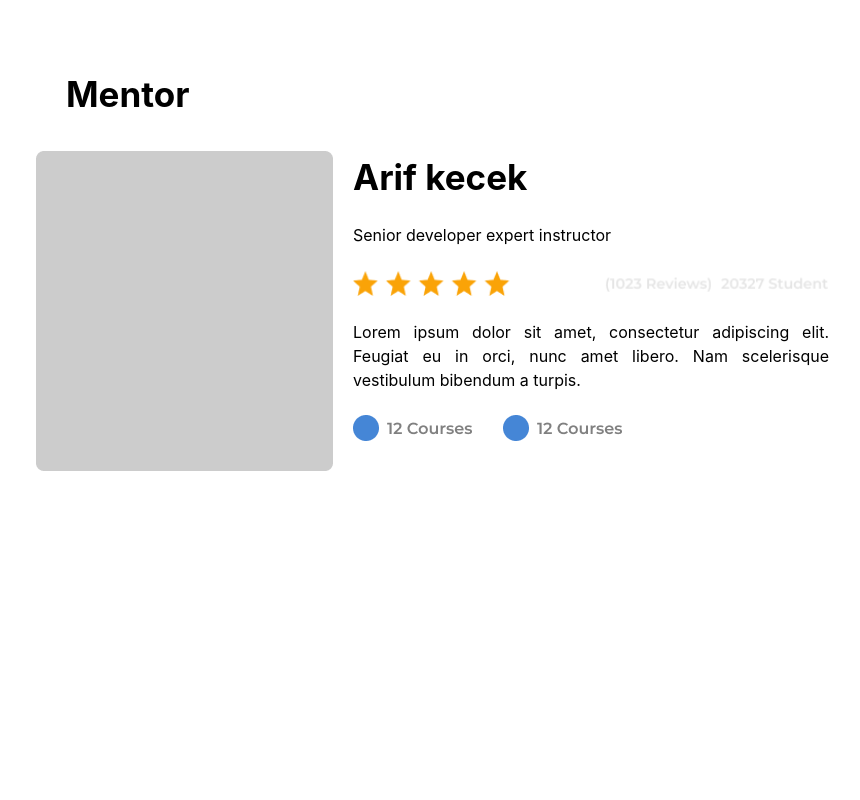
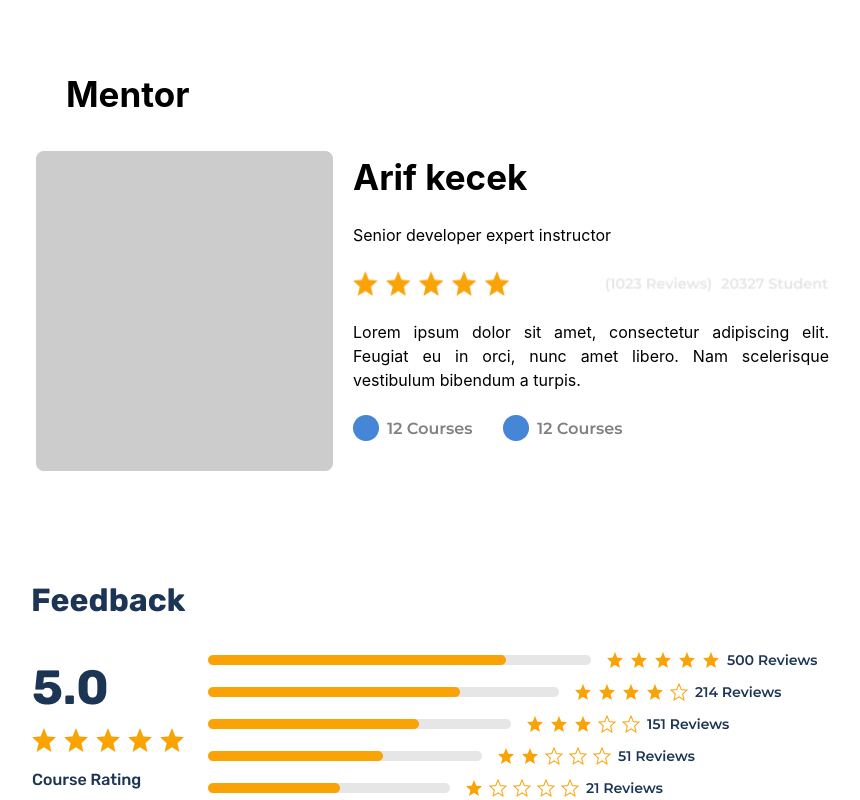
Before and after one commit to ganievabdullo727-web/Lorem-ipsum, a website: page src/Abdullo.html in a window 1280 px wide. Shown: the part 3417-4217 px from the top of the page, without its empty margins (9-869 px from the left). Before the commit the page ends 3893 px from the top, so only its background shows below. Drawn offline with nearby package versions, Linux system fonts and the light colour scheme; files that its build step writes are made by us from their sources.

Commit message:
section6

```diff
--- a/src/Abdullo.html
+++ b/src/Abdullo.html
@@ -402,6 +402,10 @@
       </div>
     </div>
     </section>
+
+    <section class="max-w-300 m-auto mt-[100px]">
+      <img src="./images1/Feedback.png" alt="">
+    </section>
 </body>
 
 </html>
```
